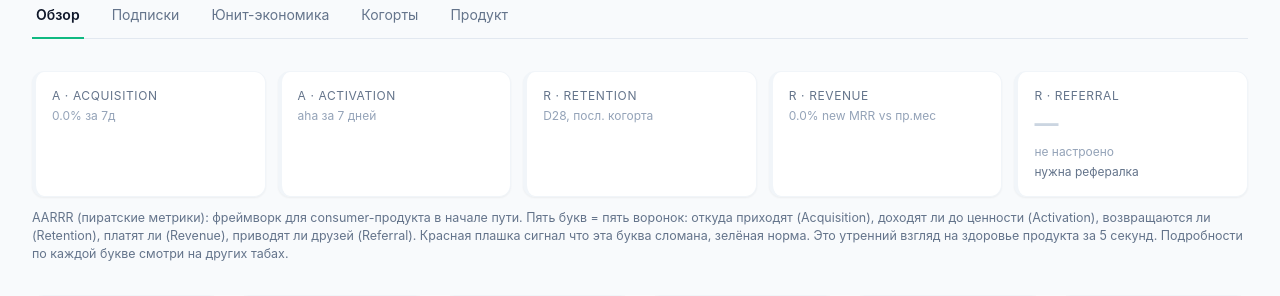
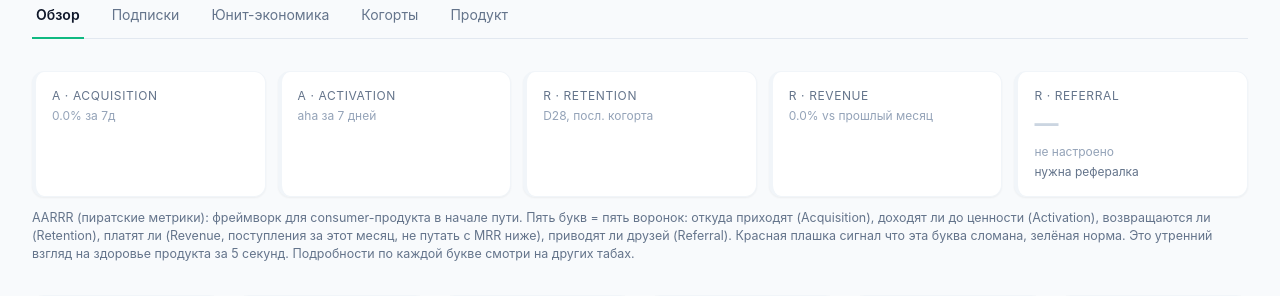
Before and after one commit to Kamilla170/bloom_app, a Python web app: template analytics/templates/dashboard.html in a window 1280 px wide. Shown: the part 123-419 px from the top of the page. Run offline with Jinja, Linux system fonts and the light colour scheme; the template is opened without the code that fills it, so the values that code supplies are empty; some libraries are stand-ins or nearby versions.

Commit message:
Update dashboard.html

```diff
--- a/analytics/templates/dashboard.html
+++ b/analytics/templates/dashboard.html
@@ -94,9 +94,9 @@
                             <span class="{% if aarrr.revenue.trend_pct|float > 0 %}text-emerald-600{% elif aarrr.revenue.trend_pct|float < 0 %}text-rose-600{% else %}text-slate-400{% endif %}">
                                 {% if aarrr.revenue.trend_pct|float > 0 %}+{% endif %}{{ '%.1f'|format(aarrr.revenue.trend_pct|float) }}%
                             </span>
-                            <span class="text-slate-400"> new MRR vs пр.мес</span>
+                            <span class="text-slate-400"> vs прошлый месяц</span>
                         {% else %}
-                            <span class="text-slate-400">MRR сейчас</span>
+                            <span class="text-slate-400">Поступления за этот месяц</span>
                         {% endif %}
                     </div>
                     <div class="text-xs text-slate-500 mt-1">{{ status_label[aarrr.revenue.status] }}</div>
@@ -110,7 +110,7 @@
                 </div>
             </div>
             <p class="hint mb-8">
-                AARRR (пиратские метрики): фреймворк для consumer-продукта в начале пути. Пять букв = пять воронок: откуда приходят (Acquisition), доходят ли до ценности (Activation), возвращаются ли (Retention), платят ли (Revenue), приводят ли друзей (Referral). Красная плашка сигнал что эта буква сломана, зелёная норма. Это утренний взгляд на здоровье продукта за 5 секунд. Подробности по каждой букве смотри на других табах.
+                AARRR (пиратские метрики): фреймворк для consumer-продукта в начале пути. Пять букв = пять воронок: откуда приходят (Acquisition), доходят ли до ценности (Activation), возвращаются ли (Retention), платят ли (Revenue, поступления за этот месяц, не путать с MRR ниже), приводят ли друзей (Referral). Красная плашка сигнал что эта буква сломана, зелёная норма. Это утренний взгляд на здоровье продукта за 5 секунд. Подробности по каждой букве смотри на других табах.
             </p>
 
             <div class="grid grid-cols-2 md:grid-cols-3 lg:grid-cols-6 gap-4 mb-3">
```
